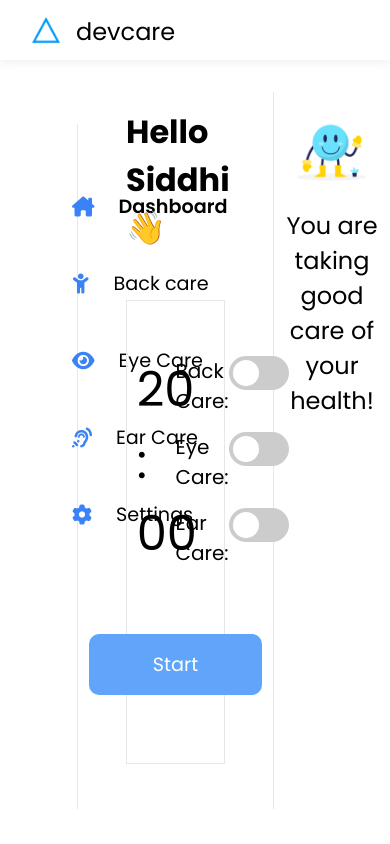
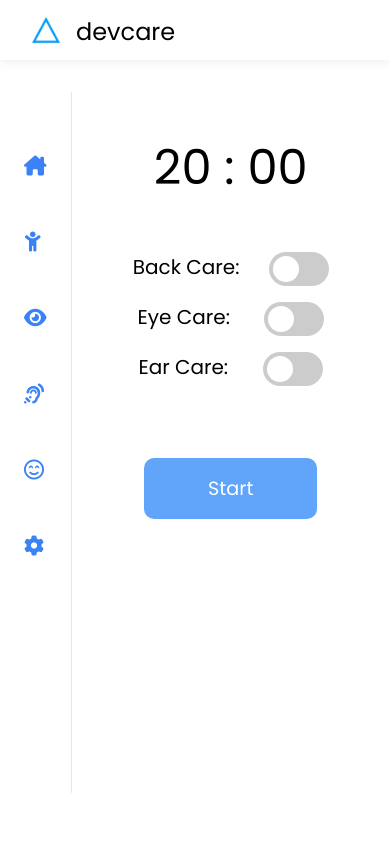
Before and after one commit to siddhigate/dev-care-app, a React (Create React App) app: page / in a window 390 px wide. Built offline with nearby package versions, Linux system fonts and the light colour scheme.

Commit message:
style: responsive

```diff
--- a/src/components/core/Sidebar.js
+++ b/src/components/core/Sidebar.js
@@ -21,6 +21,10 @@ const Sidebar = () => {
           <span>Ear Care</span>
         </li>
         <li>
+          <i className="fa-regular fa-face-smile-beam"></i>
+          <span>Settings</span>
+        </li>
+        <li>
           <i className="fa-solid fa-gear"></i>
           <span>Settings</span>
         </li>
--- a/src/css/pages/dashboard.css
+++ b/src/css/pages/dashboard.css
@@ -5,19 +5,18 @@
 }
 
 .sidebar {
-    width: 20%;
+  max-width: 20%;
   border-right: 1px solid var(--clr-secondary-light);
   margin-top: 2rem;
 }
 
 .main {
-    width: 50%;
+  width: 60%;
 }
 
 .cartoon {
-    width: 30%;
+  flex-grow: 1;
   border-left: 1px solid var(--clr-secondary-light);
-
 }
 
 .main {
@@ -69,3 +68,109 @@
 .btn-primary:hover {
   background-color: var(--clr-primary-500);
 }
+
+@media screen and (max-width: 1300px) {
+  .sidebar-links i {
+    font-size: 1.5rem;
+  }
+  .sidebar-links span {
+    display: none;
+  }
+
+  .main {
+    width: 75%;
+  }
+}
+
+@media screen and (max-width: 1100px) {
+  .cartoon {
+    display: none;
+  }
+
+  .sidebar-links {
+    margin: 1rem;
+  }
+
+  .sidebar-links li {
+    padding: 1rem;
+  }
+}
+
+@media screen and (max-width: 800px) {
+  .main-wrapper,
+  .sidebar {
+    margin-top: 1rem;
+  }
+
+  .sidebar-links {
+    padding: 0.5rem;
+  }
+
+  .sidebar-links li {
+    padding: 1rem 0;
+  }
+
+  .sidebar-links i {
+    font-size: 1.25rem;
+  }
+
+  h1 {
+    font-size: 1.5rem;
+    font-weight: 500;
+
+    /* display: none; */
+  }
+
+  .main {
+    width: 100%;
+    padding: 1rem;
+  }
+
+  .main-content {
+    margin-top: 1.5rem;
+    /* border: none; */
+    padding: 1rem;
+    gap: 0.5rem;
+    height: auto;
+  }
+
+  .timer {
+    flex-direction: column;
+  }
+
+  .timer-clock
+   {
+    width: 100%;
+  }
+
+  .timer-clock {
+    text-align: center;
+    align-items: center;
+  }
+
+  .options {
+    margin: 3rem;
+    width: 80%;
+  }
+
+  .cta {
+    margin: 0;
+  }
+}
+
+@media screen and (max-width: 500px) {
+
+  .main-content {
+    margin-top: 1.5rem;
+    border: none;
+  }
+
+  h1 {
+    display: none;
+  }
+
+  .options {
+    width: 100%;
+  }
+
+}
```
Lines whose indentation alone changed are shown as unchanged.
